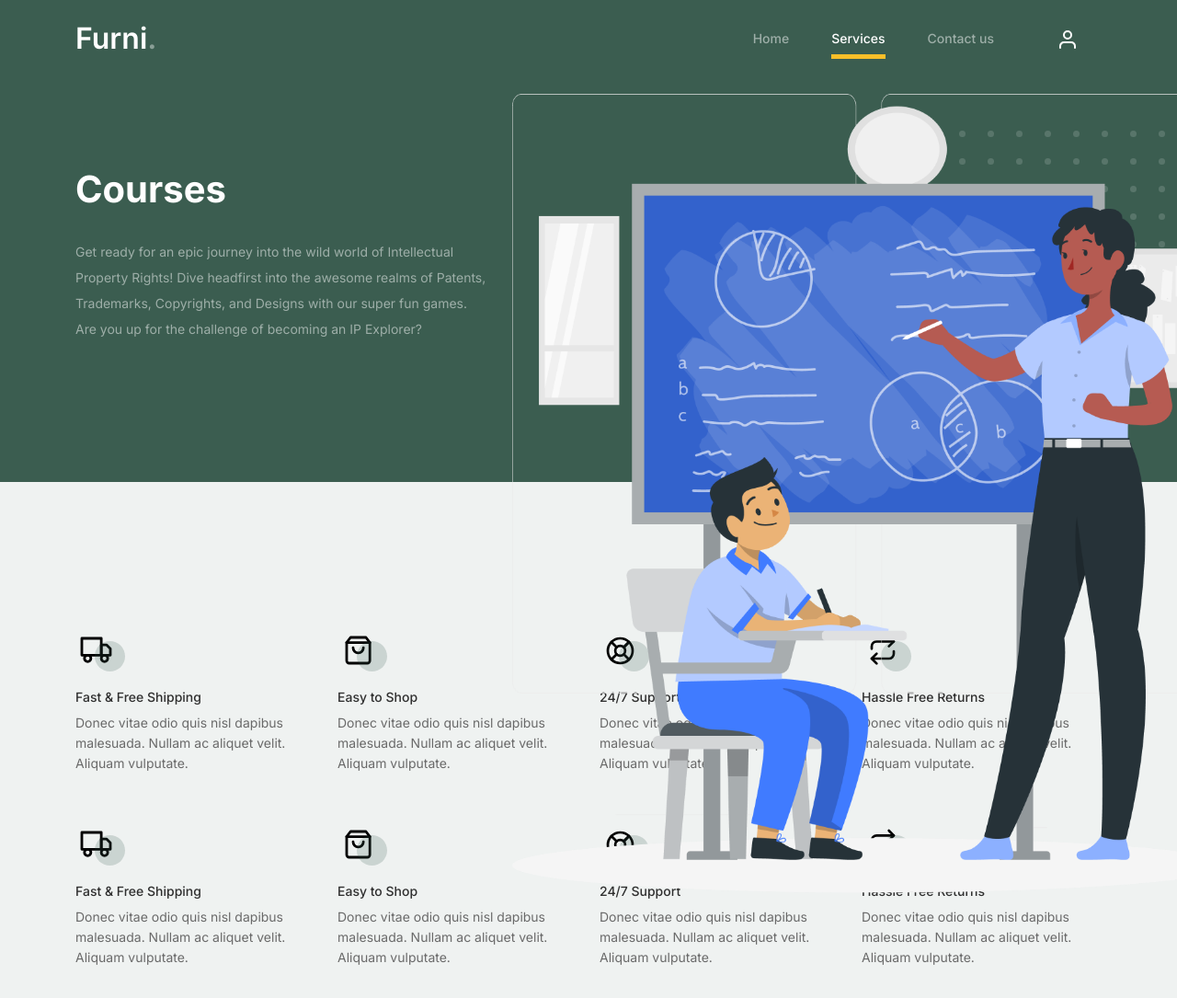
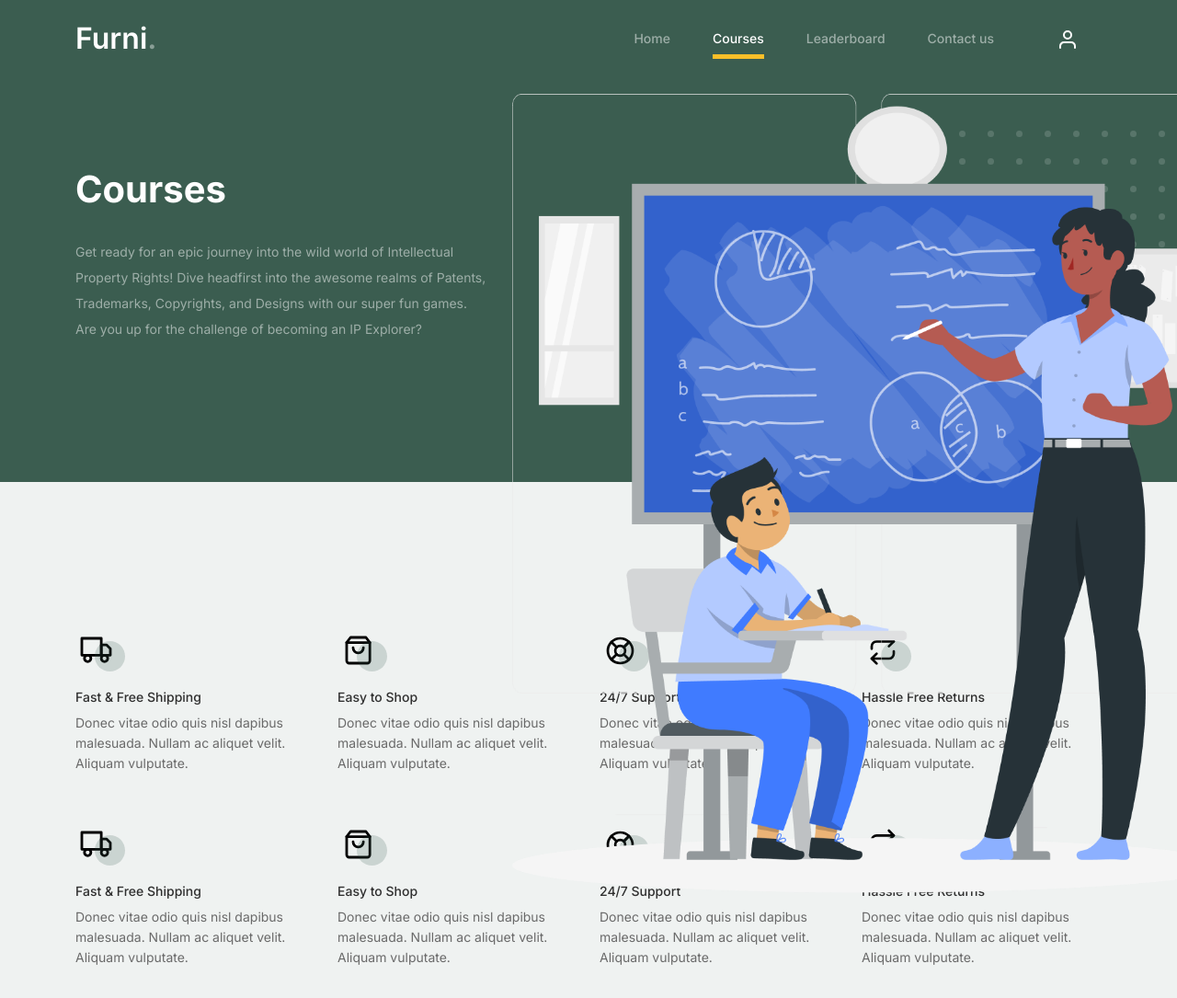
Before and after one commit to Hisham1404/sandshores, a plain HTML site: page courses.html in a window 1280 px wide. Shown: the top 1085 px of the page at 92% size. Drawn offline with Linux system fonts and the light colour scheme.

Commit message:
updates leaderboard

```diff
--- a/courses.html
+++ b/courses.html
@@ -37,8 +37,8 @@
 						</li>
 						<!-- <li><a class="nav-link" href="shop.html">Shop</a></li> -->
 						<!-- <li><a class="nav-link" href="about.html">About us</a></li> -->
-						<li class="active"><a class="nav-link" href="courses.html">Services</a></li>
-						<!-- <li><a class="nav-link" href="blog.html">Blog</a></li> -->
+						<li class="active"><a class="nav-link" href="courses.html">Courses</a></li>
+						<li><a class="nav-link" href="leaderboard.html">Leaderboard</a></li>
 						<li><a class="nav-link" href="contact.html">Contact us</a></li>
 					</ul>
 
```
Also changed, not shown: contact.html (+1 -1 lines), index.html (+1 -1 lines), leaderboard.html (+1 -0 lines).
